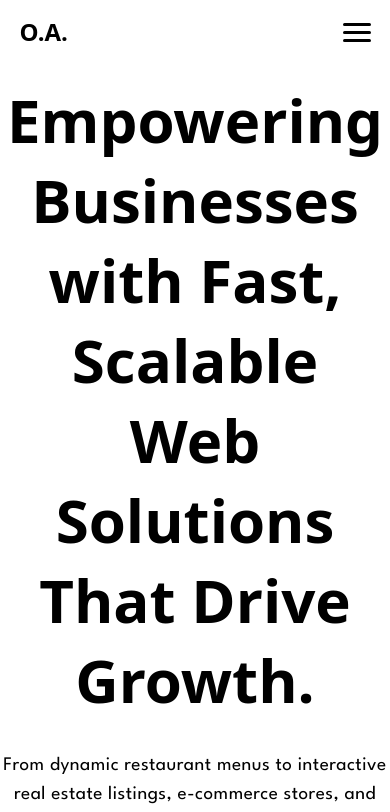
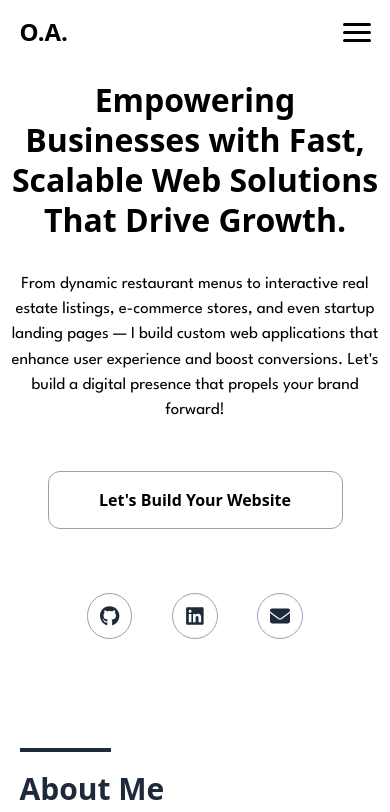
Before and after one commit to 0laolu/portfolio, a React (Vite) app: page / in a window 390 px wide. Shown: the top 812 px of the page. Built offline with nearby package versions, Linux system fonts and the light colour scheme.

Commit message:
style: make hero section responsive

```diff
--- a/src/components/header/Navbar.jsx
+++ b/src/components/header/Navbar.jsx
@@ -17,7 +17,7 @@ export default function Navbar() {
 
     return (
         <header>
-            <nav className="w-9/10 mx-auto pt-4 flex justify-between items-center">
+            <nav className="  w-9/10 mx-auto pt-4 flex justify-between items-center">
                 <div className="text-2xl font-bold">O.A.</div>
 
                 {/*hamburger menu*/}
@@ -32,12 +32,12 @@ export default function Navbar() {
                     <span className={`bg-black block w-full h-[3px] rounded-lg my-[5px] transition duration-400 lg:transition-none ${isActive ? "transform rotate-[45deg] translate-x-[-8px] translate-y-[-10px]" : "transform-none rotate-none translate-none"}`}></span>
                 </div>
 
-                <ul ref={navLinksRef} className={`bg-white invisible fixed w-full min-h-full top-0 left-0 transform translate-x-[-100%] transition duration-500 lg:visible lg:static lg:w-1/2 min-h-auto lg:transform-none lg:translate-x-[0] lg:transition-none ${isActive ? "visible transform-none translate-none": "invisible"}`}>
-                    <div className=" w-1/2 text-center mx-auto my-30 lg:text-left lg:mx-0 lg:my-0  lg:flex lg:justify-evenly">
-                         <li className="p-8">About</li>
-                        <li className="p-8">Projects</li>
-                        <li className="p-8">Contact</li>
-                        <li className="p-8">Resumé</li>
+                <ul ref={navLinksRef} className={` bg-white invisible fixed w-full min-h-full top-0 left-0 transform translate-x-[-100%] transition duration-500 lg:visible lg:static lg:w-1/2 min-h-auto lg:transform-none lg:translate-x-[0] lg:transition-none ${isActive ? "visible transform-none translate-none": "invisible"}`}>
+                    <div className=" w-1/2 text-center mx-auto my-30 lg:w-full lg:text-left lg:mx-0 lg:my-0  lg:flex lg:justify-evenly">
+                         <li className="p-8 cursor-pointer">About</li>
+                        <li className="p-8 cursor-pointer">Projects</li>
+                        <li className="p-8 cursor-pointer">Contact</li>
+                        <li className="p-8 cursor-pointer">Resumé</li>
                     </div>
 
 
--- a/src/components/hero/Hero.jsx
+++ b/src/components/hero/Hero.jsx
@@ -5,28 +5,28 @@ import { faEnvelope } from '@fortawesome/free-solid-svg-icons'
 export default function Hero() {
     return(
         <section className=" md:w-9/10 mx-auto my-8">
-            <div className=" text-center xl:max-w-[1225px] mx-auto">
-                <h1 className="text-6xl/20 font-bold">Empowering Businesses with Fast, Scalable Web Solutions That Drive Growth.</h1>
-                <p className="my-8 font-league tracking-wide text-[1.2rem] max-w-[1130px] mx-auto">From dynamic restaurant menus to interactive real estate listings, e-commerce stores, and even startup landing pages — I build custom web applications that enhance user experience and boost conversions. Let's build a digital presence that propels your brand forward</p>
+            <div className="w-19/20 text-center lg:w-full xl:max-w-[1225px] mx-auto">
+                <h1 className="text-[2rem]/10 max-w-[640px] mx-auto lg:text-6xl/20 lg:max-w-none font-bold">Empowering Businesses with Fast, Scalable Web Solutions That Drive Growth.</h1>
+                <p className="my-8 text-[1.05rem] max-w-[712px] font-league tracking-normal lg:text-[1.6rem] lg:max-w-[1100px] mx-auto">From dynamic restaurant menus to interactive real estate listings, e-commerce stores, and even startup landing pages — I build custom web applications that enhance user experience and boost conversions. Let's build a digital presence that propels your brand forward!</p>
 
-                <div className="mt-8">
-                    <button className="w-1/5 border border-gray-400 py-4 rounded-4xl font-semibold cursor-pointer" type="button">Let's Build Your Website</button>
+                <div className="mt-12">
+                    <button className="w-4/5 max-w-[295px] border border-gray-400 py-4 rounded-xl font-semibold cursor-pointer lg:w-7/25 lg:max-w-none lg:text-xl" type="button">Let's Build Your Website</button>
                 </div>
 
-                <ul className="w-1/4 mx-auto mt-10 flex justify-evenly">
+                <ul className="w-4/5 max-w-[295px] mx-auto mt-16 flex justify-evenly lg:w-7/25 lg:max-w-none">
                     <li>
                         <a href="https://github.com/0laolu">
-                            <FontAwesomeIcon icon={faGithub} className="text-xl text-gray-800 p-3 border border-gray-400 rounded-full"/>
+                            <FontAwesomeIcon icon={faGithub} className="text-xl text-gray-800 p-3 border border-gray-400 rounded-full lg:text-2xl"/>
                         </a>
                     </li>
                     <li>
                         <a href="https://linkedin.com/in/olaoluwa-ajanaku">
-                            <FontAwesomeIcon icon={faLinkedin} className="text-xl text-gray-800 p-3 px-[0.82rem] border border-gray-400 rounded-full"/>
+                            <FontAwesomeIcon icon={faLinkedin} className="text-xl text-gray-800 p-3 px-[0.82rem] border border-gray-400 rounded-full lg:text-2xl"/>
                         </a>
                     </li>
                     <li>
                         <a href="mailto:abdullateefolaolu@gmail.com">
-                            <FontAwesomeIcon icon={faEnvelope} className="text-xl text-gray-800 p-3 border border-gray-400 rounded-full"/>
+                            <FontAwesomeIcon icon={faEnvelope} className="text-xl text-gray-800 p-3 border border-gray-400 rounded-full lg:text-2xl"/>
                         </a>
                     </li>
                     {/* <li>
```
